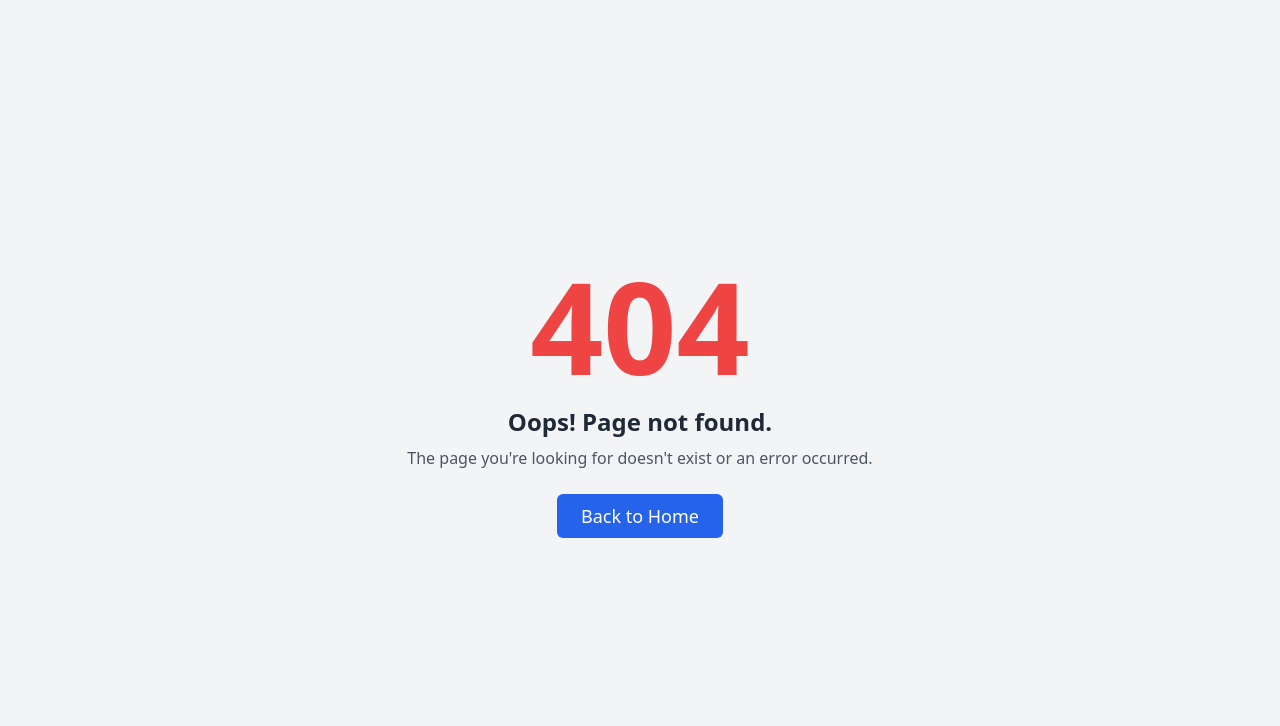
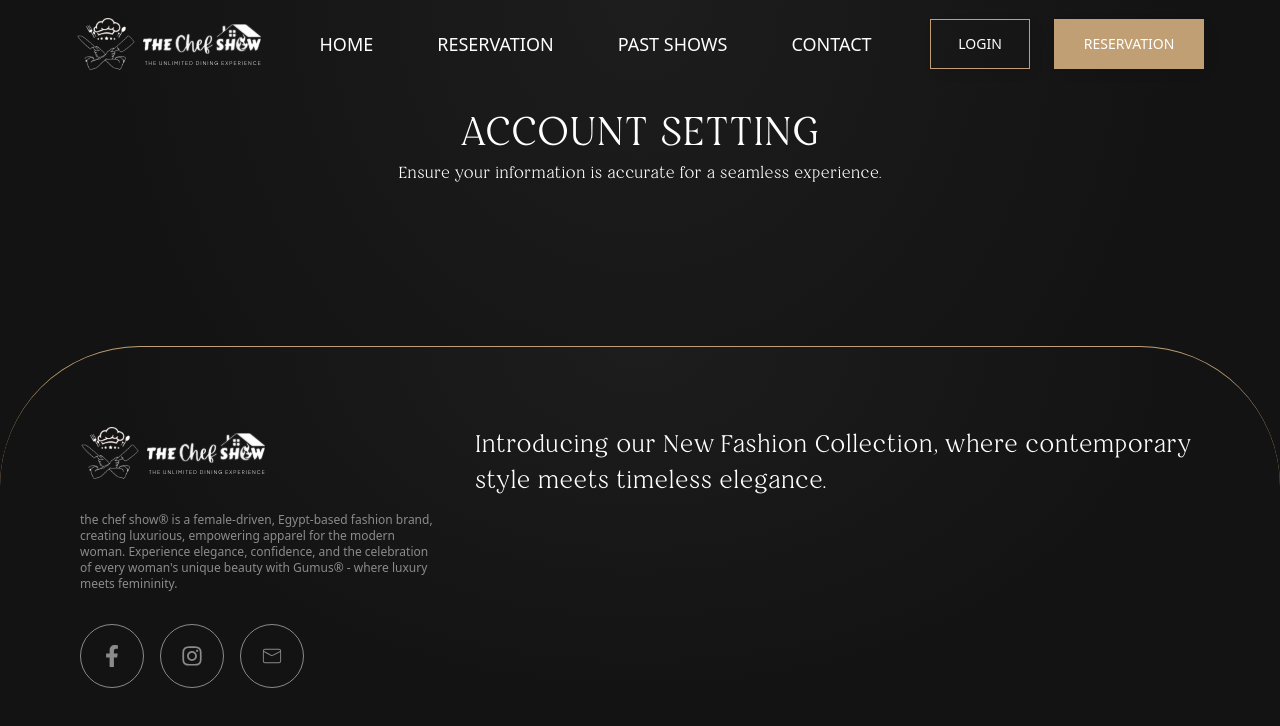
Before and after one commit to Safeya-Yasien/the-chef-show, a React (Vite) app: page /account-setting in a window 1280 px wide. Before the commit this address had no page. Shown: the top 726 px of the page. Built offline with nearby package versions, Linux system fonts and the light colour scheme.

Commit message:
update AppRouter.tsx

```diff
--- /dev/null
+++ b/src/pages/AccountSetting.tsx
@@ -0,0 +1,19 @@
+
+const AccountSetting = () => {
+  return (
+    <div className="pt-[120px]" id="contact">
+      <div className="container mx-auto">
+        {/* custom title  */}
+        <div className="font-normal font-restora text-white flex flex-col items-center gap-[14px]">
+          <h1 className="text-lg md:text-[40px] uppercase">ACCOUNT SETTING</h1>
+          <p className="text-[16px]">
+            Ensure your information is accurate for a seamless experience.
+          </p>
+        </div>
+
+        {/* accordion */}
+      </div>
+    </div>
+  );
+};
+export default AccountSetting;
--- a/src/routes/AppRouter.tsx
+++ b/src/routes/AppRouter.tsx
@@ -1,4 +1,5 @@
 import BasicLayout from "@/layouts/BasicLayout";
+import AccountSetting from "@/pages/AccountSetting";
 import BookingSuccess from "@/pages/BookingSuccess";
 import Contact from "@/pages/Contact";
 import Error from "@/pages/Error";
@@ -40,6 +41,11 @@ const router = createBrowserRouter(
           path: "reservation/booking-success",
           element: <BookingSuccess />,
         },
+        {
+          path: "account-setting",
+          element: <AccountSetting />,
+        },
+
       ],
     },
     {
```
